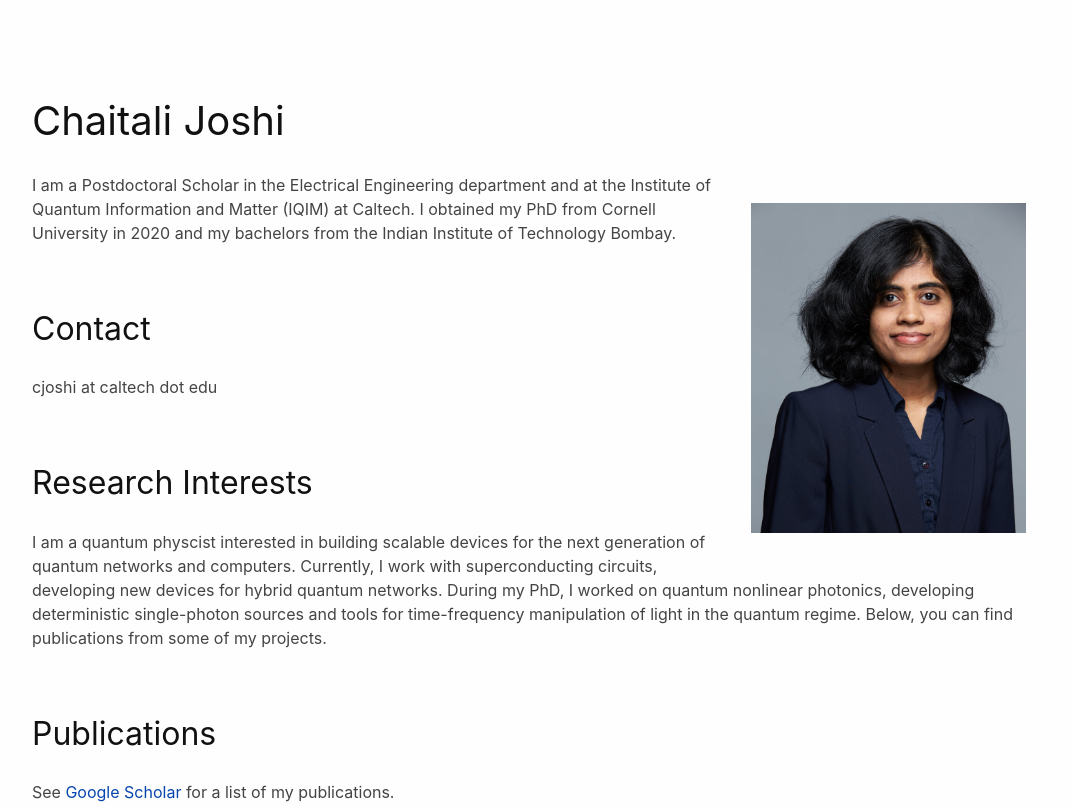
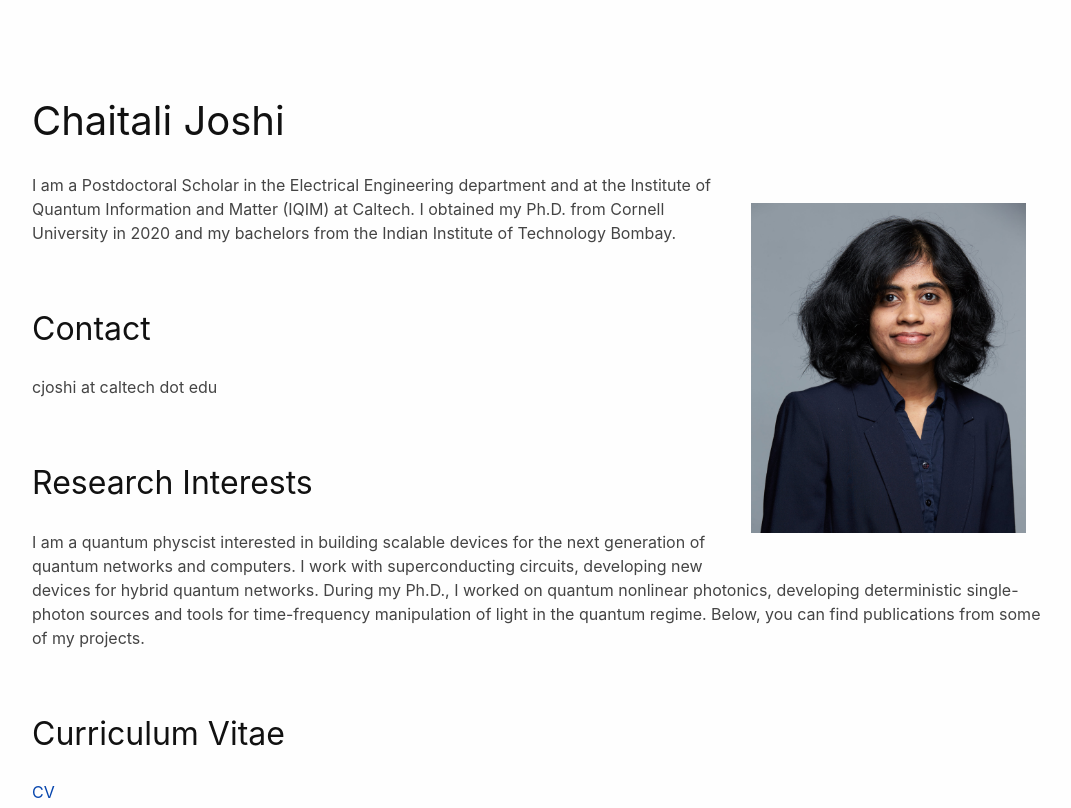
Before and after one commit to chaitalijoshi/chaitalijoshi.github.io, a plain HTML site: page index.html in a window 1280 px wide. Shown: the top 808 px of the page, without its empty margins (96-1167 px from the left). Drawn offline with Linux system fonts and the light colour scheme.

Commit message:
updated website

```diff
--- a/index.html
+++ b/index.html
@@ -28,11 +28,13 @@
 
 
 <main>
-<p><img src="img/websitephoto.jpg" style="float:right; width:275px; height:330px; margin:30px" /> I am a Postdoctoral Scholar in the Electrical Engineering department and at the Institute of Quantum Information and Matter (IQIM) at Caltech. I obtained my PhD from Cornell University in 2020 and my bachelors from the Indian Institute of Technology Bombay.</p>
+<p><img src="img/websitephoto.jpg" style="float:right; width:275px; height:330px; margin:30px" /> I am a Postdoctoral Scholar in the Electrical Engineering department and at the Institute of Quantum Information and Matter (IQIM) at Caltech. I obtained my Ph.D. from Cornell University in 2020 and my bachelors from the Indian Institute of Technology Bombay.</p>
 <h2 id="contact">Contact</h2>
 <p>cjoshi at caltech dot edu</p>
 <h2 id="research-interests">Research Interests</h2>
-<p>I am a quantum physcist interested in building scalable devices for the next generation of quantum networks and computers. Currently, I work with superconducting circuits, developing new devices for hybrid quantum networks. During my PhD, I worked on quantum nonlinear photonics, developing deterministic single-photon sources and tools for time-frequency manipulation of light in the quantum regime. Below, you can find publications from some of my projects.</p>
+<p>I am a quantum physcist interested in building scalable devices for the next generation of quantum networks and computers. I work with superconducting circuits, developing new devices for hybrid quantum networks. During my Ph.D., I worked on quantum nonlinear photonics, developing deterministic single-photon sources and tools for time-frequency manipulation of light in the quantum regime. Below, you can find publications from some of my projects.</p>
+<h2 id="curriculum-vitae">Curriculum Vitae</h2>
+<p><a href="ChaitaliJoshiCV-2023.pdf">CV</a></p>
 <h2 id="publications">Publications</h2>
 <p>See <a href="https://scholar.google.com/citations?user=j9YF444AAAAJ&amp;hl=en&amp;oi=ao">Google Scholar</a> for a list of my publications.</p>
 </main>
```
Also changed, not shown: 1 other file.
